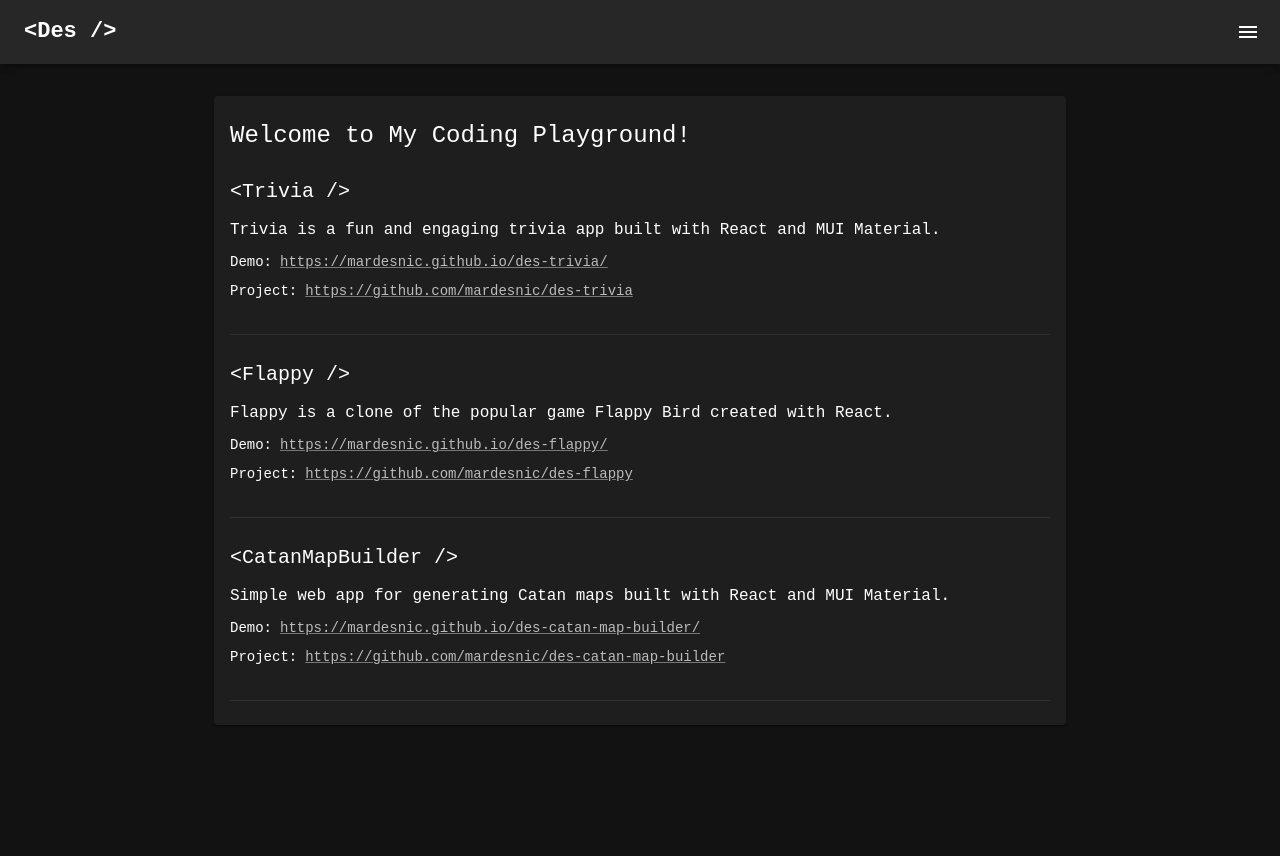
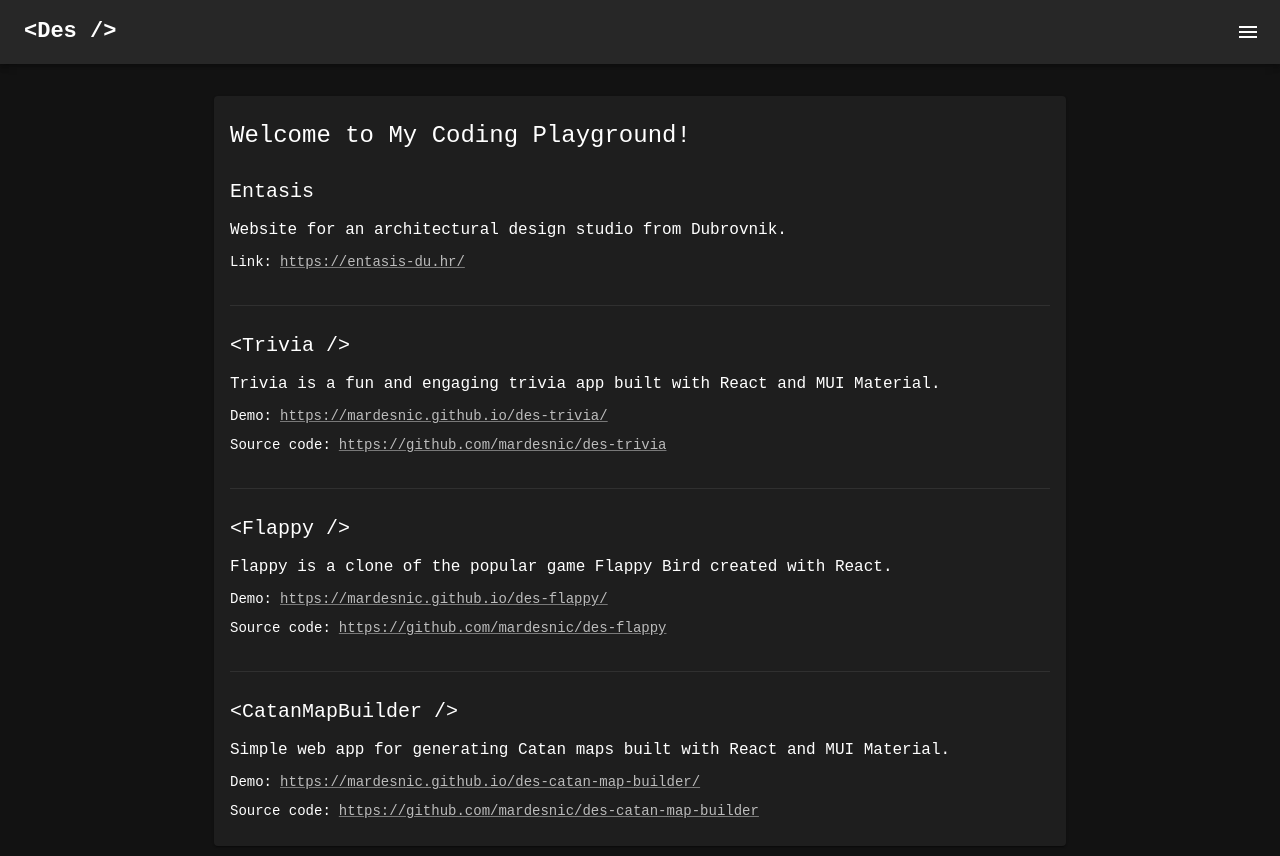
Before and after one commit to mardesnic/mardesnic.github.io, a React (Vite) app: page / in a window 1280 px wide. Shown: the top 856 px of the page. Before the commit the page ends 800 px from the top, so only its background shows below. Built offline with nearby package versions, Linux system fonts and the light colour scheme.

Commit message:
add portfolio

```diff
--- a/src/components/page/Portfolio.tsx
+++ b/src/components/page/Portfolio.tsx
@@ -2,7 +2,7 @@ import React from 'react';
 import { Container } from '../layout/Container';
 import { styled } from '@mui/system';
 import { Box, Typography, Link, Divider as MuiDivider } from '@mui/material';
-import { PROJECTS } from '../../const';
+import { PROJECTS, WEBSITES } from '../../const';
 
 const List = styled(Box)(({ theme }) => ({
   display: 'flex',
@@ -31,31 +31,63 @@ export const Portfolio: React.FC = () => {
     <Container>
       <Typography variant='h5'>Welcome to My Coding Playground!</Typography>
       <List>
-        {PROJECTS.map((project) => (
-          <Item key={project.githubLink}>
+        {WEBSITES.map((website) => (
+          <Item key={website.url}>
+            <Typography variant='h6'>{website.title}</Typography>
+            <Typography variant='subtitle1'>{website.summary}</Typography>
+            <Box>
+              <Label variant='body1'>Link:</Label>
+              <Link
+                href={website.url}
+                target='_blank'
+                rel='noopener noreferrer'
+                color='text.secondary'
+              >
+                {website.url}
+              </Link>
+            </Box>
+            {website.github && (
+              <Box>
+                <Label variant='body1'>Project:</Label>
+                <Link
+                  href={website.github}
+                  rel='noopener noreferrer'
+                  color='text.secondary'
+                >
+                  {website.github}
+                </Link>
+              </Box>
+            )}
+            <Divider light />
+          </Item>
+        ))}
+      </List>
+      <List>
+        {PROJECTS.map((project, i) => (
+          <Item key={project.url}>
             <Typography variant='h6'>{project.title}</Typography>
             <Typography variant='subtitle1'>{project.summary}</Typography>
             <Box>
               <Label variant='body1'>Demo:</Label>
               <Link
-                href={project.demoLink}
+                href={project.url}
                 rel='noopener noreferrer'
                 color='text.secondary'
               >
-                {project.demoLink}
+                {project.url}
               </Link>
             </Box>
             <Box>
-              <Label variant='body1'>Project:</Label>
+              <Label variant='body1'>Source code:</Label>
               <Link
-                href={project.githubLink}
+                href={project.github}
                 rel='noopener noreferrer'
                 color='text.secondary'
               >
-                {project.githubLink}
+                {project.github}
               </Link>
             </Box>
-            <Divider light />
+            {i + 1 < PROJECTS.length && <Divider light />}
           </Item>
         ))}
       </List>
--- a/src/const.ts
+++ b/src/const.ts
@@ -5,26 +5,35 @@ export const NAME = 'Marin Desnica';
 export const APP_NAME = `<Des />`;
 export const WEBSITE = 'https://mardesnic.github.io/';
 
+export const WEBSITES = [
+  {
+    title: 'Entasis',
+    summary: 'Website for an architectural design studio from Dubrovnik. ',
+    url: 'https://entasis-du.hr/',
+    github: '',
+  },
+];
+
 export const PROJECTS = [
   {
     title: '<Trivia />',
     summary:
       'Trivia is a fun and engaging trivia app built with React and MUI Material. ',
-    demoLink: 'https://mardesnic.github.io/des-trivia/',
-    githubLink: 'https://github.com/mardesnic/des-trivia',
+    url: 'https://mardesnic.github.io/des-trivia/',
+    github: 'https://github.com/mardesnic/des-trivia',
   },
   {
     title: '<Flappy />',
     summary:
       'Flappy is a clone of the popular game Flappy Bird created with React.',
-    demoLink: 'https://mardesnic.github.io/des-flappy/',
-    githubLink: 'https://github.com/mardesnic/des-flappy',
+    url: 'https://mardesnic.github.io/des-flappy/',
+    github: 'https://github.com/mardesnic/des-flappy',
   },
   {
     title: '<CatanMapBuilder />',
     summary:
       'Simple web app for generating Catan maps built with React and MUI Material.',
-    demoLink: 'https://mardesnic.github.io/des-catan-map-builder/',
-    githubLink: 'https://github.com/mardesnic/des-catan-map-builder',
+    url: 'https://mardesnic.github.io/des-catan-map-builder/',
+    github: 'https://github.com/mardesnic/des-catan-map-builder',
   },
 ];
```
